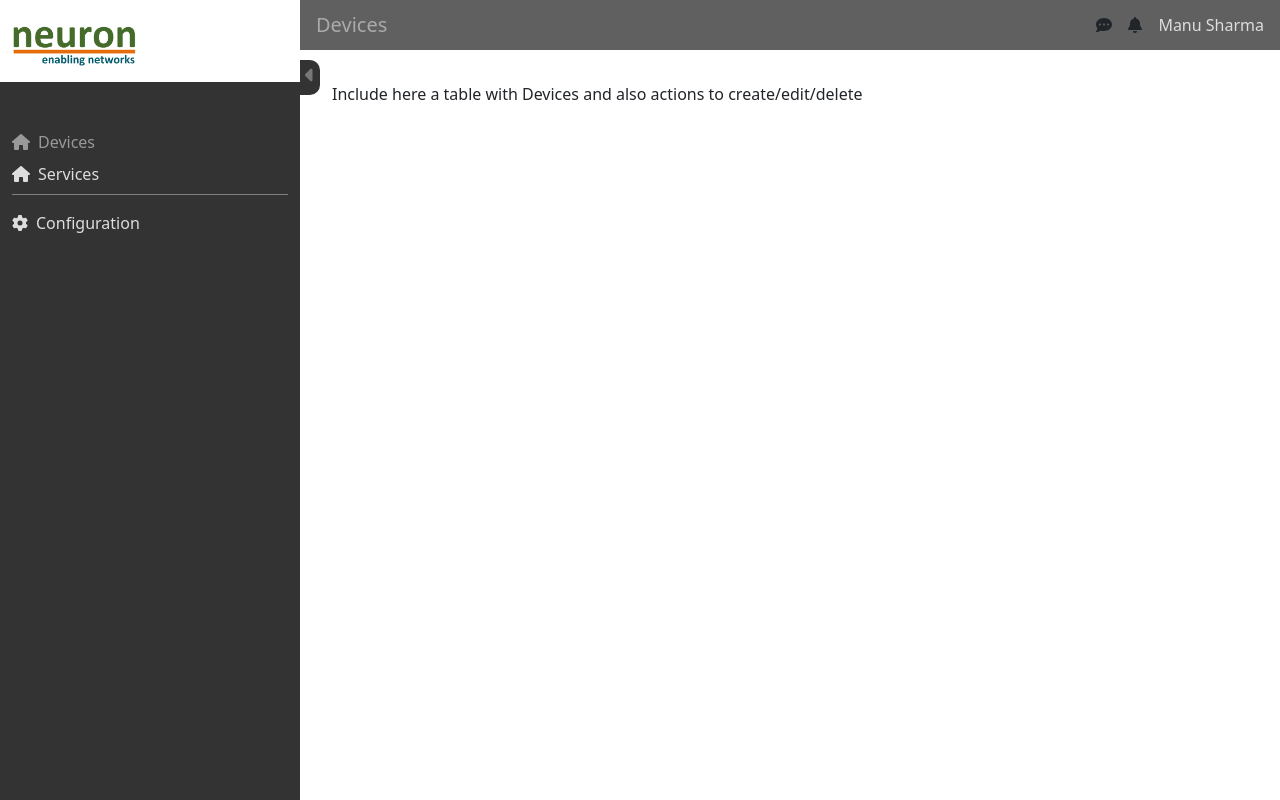
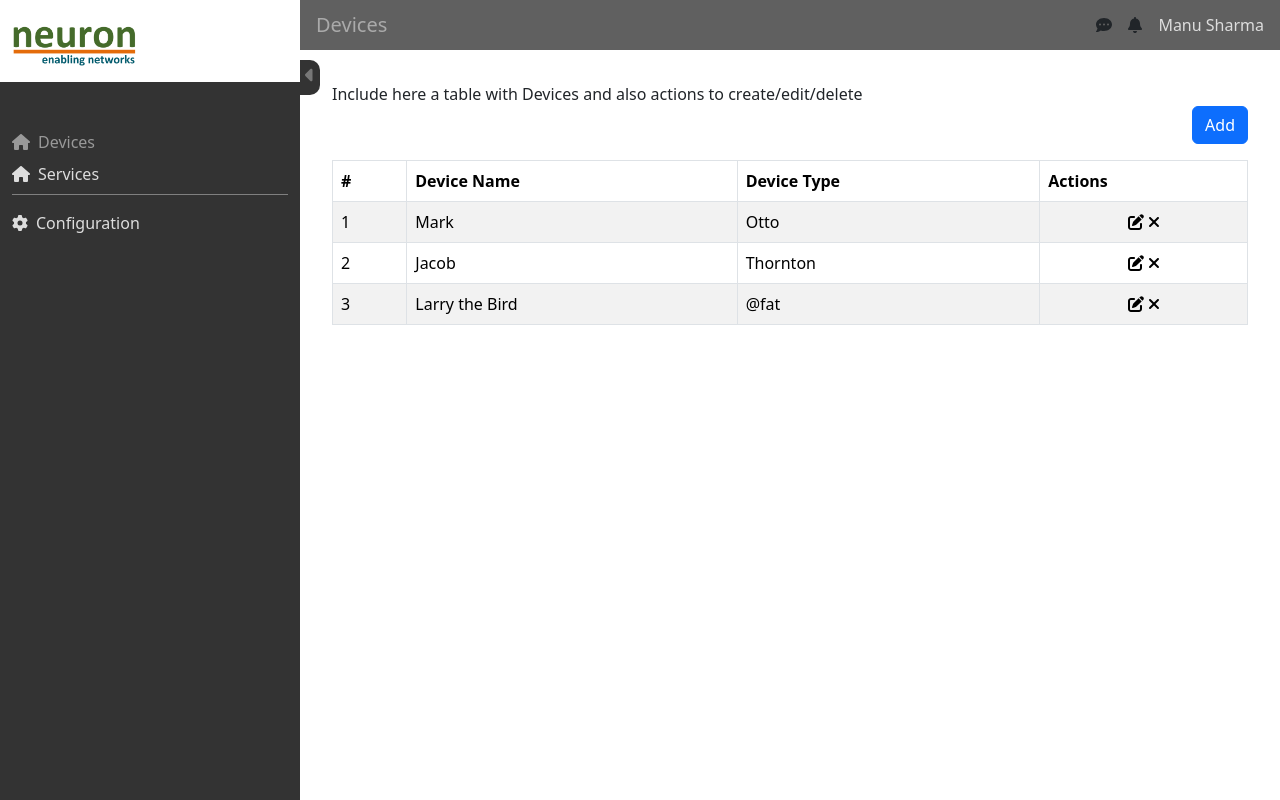
Before and after one commit to storrellas/neuron_ui, a React (Create React App) app: page /dashboard in a window 1280 px wide. Built offline with nearby package versions, Linux system fonts and the light colour scheme.

Commit message:
ENH: Adding devices table

```diff
--- a/src/components/Devices.js
+++ b/src/components/Devices.js
@@ -1,7 +1,54 @@
+import Table from 'react-bootstrap/Table';
+import Button from 'react-bootstrap/Button';
 
+import {
+  faEdit,
+  faTimes,
+  faGear,
+  faCaretLeft,
+  faCaretRight,
+  faCommenting
+} from '@fortawesome/free-solid-svg-icons'
+import { FontAwesomeIcon } from '@fortawesome/react-fontawesome';
 
 export const Devices = () => {
   return <div>
-    Include here a table with Devices and also actions to create/edit/delete
+    <div>Include here a table with Devices and also actions to create/edit/delete</div>
+    <div className='text-end'>
+      <Button variant="primary">Add</Button>{' '}
+    </div>
+    <div className='mt-3'>
+      <Table striped bordered hover>
+        <thead>
+          <tr>
+            <th>#</th>
+            <th>Device Name</th>
+            <th>Device Type</th>
+            <th>Actions</th>
+          </tr>
+        </thead>
+        <tbody>
+          <tr>
+            <td>1</td>
+            <td>Mark</td>
+            <td>Otto</td>
+            <td className='text-center'><FontAwesomeIcon icon={faEdit}/> <FontAwesomeIcon icon={faTimes}/></td>
+          </tr>
+          <tr>
+            <td>2</td>
+            <td>Jacob</td>
+            <td>Thornton</td>
+            <td className='text-center'><FontAwesomeIcon icon={faEdit}/> <FontAwesomeIcon icon={faTimes}/></td>
+          </tr>
+          <tr>
+            <td>3</td>
+            <td>Larry the Bird</td>
+            <td>@fat</td>
+            <td className='text-center'><FontAwesomeIcon icon={faEdit}/> <FontAwesomeIcon icon={faTimes}/></td>
+          </tr>
+        </tbody>
+      </Table>
+    </div>
+
   </div>
 }
```
